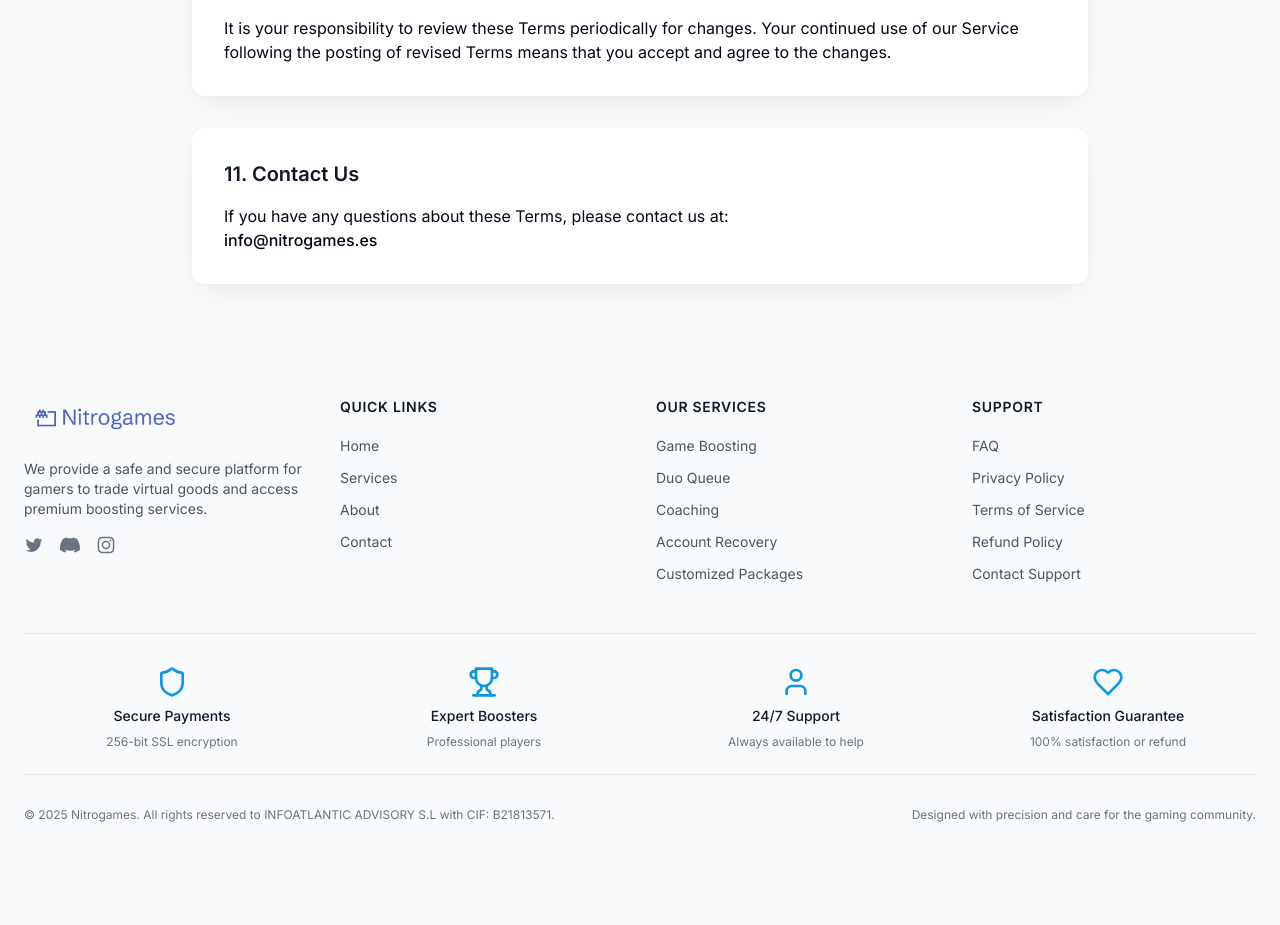
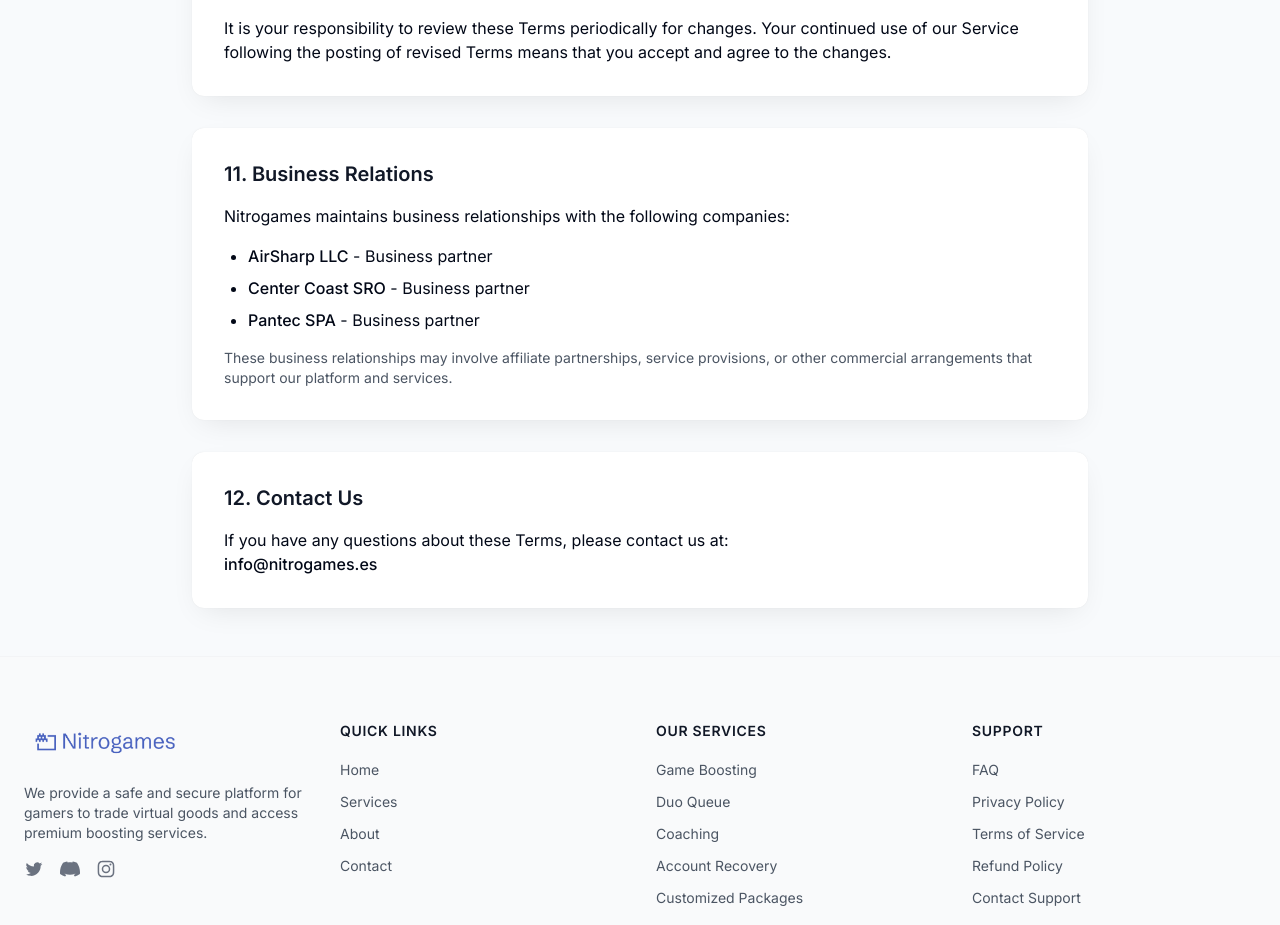
Before and after one commit to raulandreihategan/nitro-trade-hub, a React (Vite) app: page /terms-of-service in a window 1280 px wide. Shown: the part 3490-4415 px from the top of the page. Before the commit the page ends 4345 px from the top, so only its background shows below. Built offline with nearby package versions, Linux system fonts and the light colour scheme.

Commit message:
Add partner companies

```diff
--- a/src/pages/TermsOfService.tsx
+++ b/src/pages/TermsOfService.tsx
@@ -108,8 +108,19 @@ const TermsOfService = () => {
                 <p>It is your responsibility to review these Terms periodically for changes. Your continued use of our Service following the posting of revised Terms means that you accept and agree to the changes.</p>
               </div>
 
+              <div className="bg-white p-6 md:p-8 rounded-xl shadow-glossy mb-8">
+                <h2 className="text-xl font-semibold text-gray-900 mb-4">11. Business Relations</h2>
+                <p className="mb-4">Nitrogames maintains business relationships with the following companies:</p>
+                <ul className="list-disc pl-6 space-y-2">
+                  <li><span className="font-medium">AirSharp LLC</span> - Business partner</li>
+                  <li><span className="font-medium">Center Coast SRO</span> - Business partner</li>
+                  <li><span className="font-medium">Pantec SPA</span> - Business partner</li>
+                </ul>
+                <p className="mt-4 text-sm text-gray-600">These business relationships may involve affiliate partnerships, service provisions, or other commercial arrangements that support our platform and services.</p>
+              </div>
+
               <div className="bg-white p-6 md:p-8 rounded-xl shadow-glossy">
-                <h2 className="text-xl font-semibold text-gray-900 mb-4">11. Contact Us</h2>
+                <h2 className="text-xl font-semibold text-gray-900 mb-4">12. Contact Us</h2>
                 <p>If you have any questions about these Terms, please contact us at:</p>
                 <p className="font-medium">info@nitrogames.es</p>
               </div>
```
